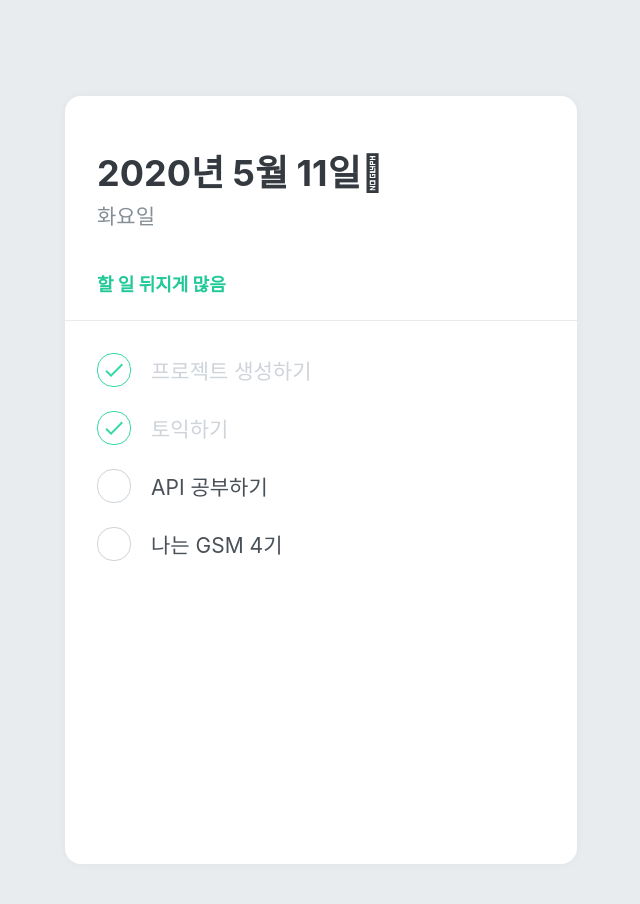
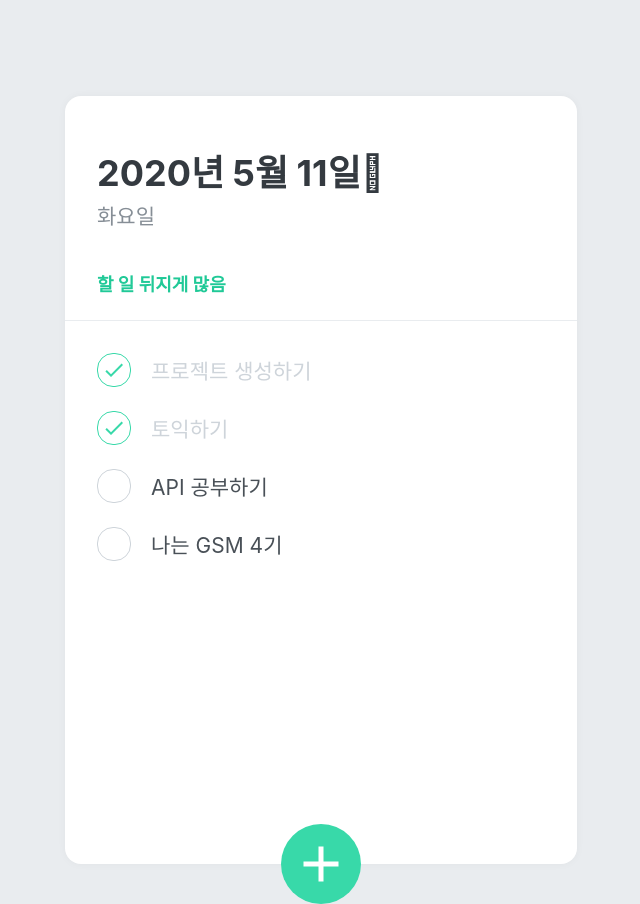
Before and after one commit to JeongTaehwan/TodoList-By-React, a React (Create React App) app: page / in a window 1280 px wide. Shown: the whole page, without its empty margins (319-959 px from the left). Built offline with nearby package versions, Linux system fonts and the light colour scheme.

Commit message:
[END] TodoList Design
[END] TodoList Design

```diff
--- a/src/App.js
+++ b/src/App.js
@@ -1,5 +1,6 @@
 import React from 'react';
 import { createGlobalStyle } from 'styled-components';
+import TodoCreate from './components/TodoCreate';
 import TodoHead from './components/TodoHead';
 import TodoList from './components/TodoList';
 import TodoTemplate from './components/TodoTemplate';
@@ -17,6 +18,7 @@
       <TodoTemplate>
         <TodoHead />
         <TodoList />
+        <TodoCreate />
       </TodoTemplate>
     </div>
   );
--- /dev/null
+++ b/src/components/TodoCreate.js
@@ -0,0 +1,95 @@
+import React, { useState } from 'react';
+import styled, { css } from 'styled-components';
+import { MdAdd } from 'react-icons/md';
+
+const CircleButton = styled.div`
+    background: #38d9a9;
+    &:hover {
+        background: #63e6be;
+    }
+
+    &:active {
+        background: #20c997;
+    }
+    z-index: 5;
+    cursor: pointer;
+    width: 80px;
+    height: 80px;
+    display: flex;
+    align-items: center;
+    justify-content: center;
+
+    position: absolute;
+    left: 50%;
+    bottom: 0px;
+    transform: translate(-50%, 50%);
+
+    font-size: 60px;
+    color: white;
+    border-radius: 40px;
+
+    border: none;
+    outline: none;
+
+    transition: 0.125s all ease-in;
+
+    ${props => props.open && css`
+        background: #ff6b6b;
+        &:hover {
+            background: #ff8787;
+        }
+        &:active {
+            background: #fa5252;
+        }
+
+        transform: translate(-50%, 50%) rotate(45deg);
+    `}
+`;
+
+const Input = styled.input`
+    padding: 12px;
+    border-radius: 4px;
+    border: 1px solid #dee2e6;
+    width: 100%;
+    outline: none;
+    font-size: 18px;
+    box-sizing: border-box;
+`;
+const InsertFormPositioner = styled.div`
+    width: 100%;
+    bottom: 0;
+    left: 0;
+    position: absolute;
+`;
+
+const InsertForm = styled.div`
+    background: #f8f9fa;
+    padding: 32px;
+    padding-bottom: 72px;
+    border-bottom-left-radius: 16px;
+    border-bottom-right-radius: 16px;
+    border-top: 1px solid #e9ecef;
+`;
+
+function TodoCreate() {
+    const [open, setOpen] = useState(false);
+    const onToggle = () => setOpen(!open);
+
+
+    return (
+        <>
+            {open && (
+                <InsertFormPositioner>
+                    <InsertForm>
+                        <Input placeholder="할 일을 입력후 엔터를 누르세요" autoFocus />
+                    </InsertForm>
+                </InsertFormPositioner>
+            )}
+            <CircleButton onClick={onToggle} open={open}>
+                <MdAdd />
+            </CircleButton>
+        </>
+    );
+}
+
+export default TodoCreate;
```
